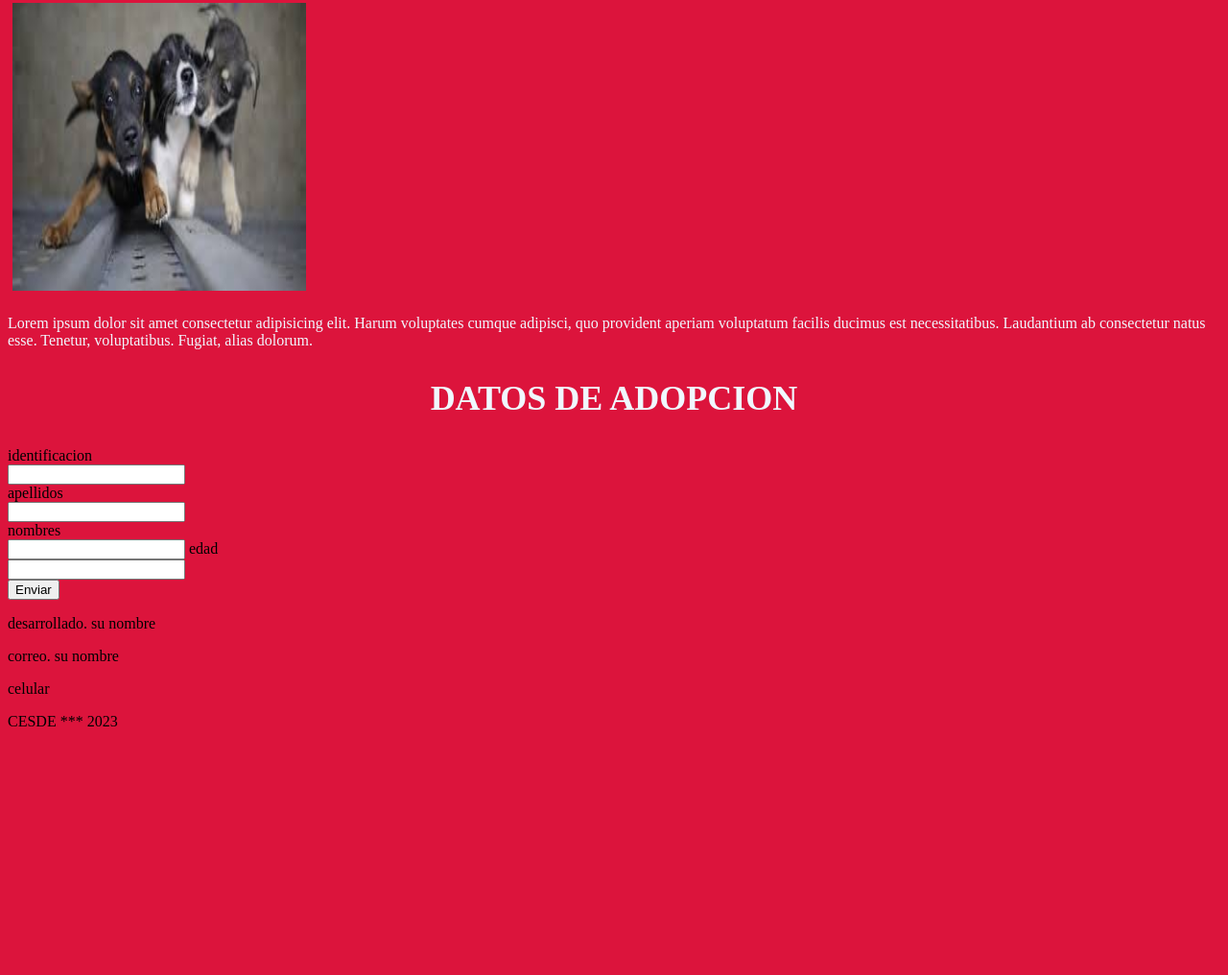
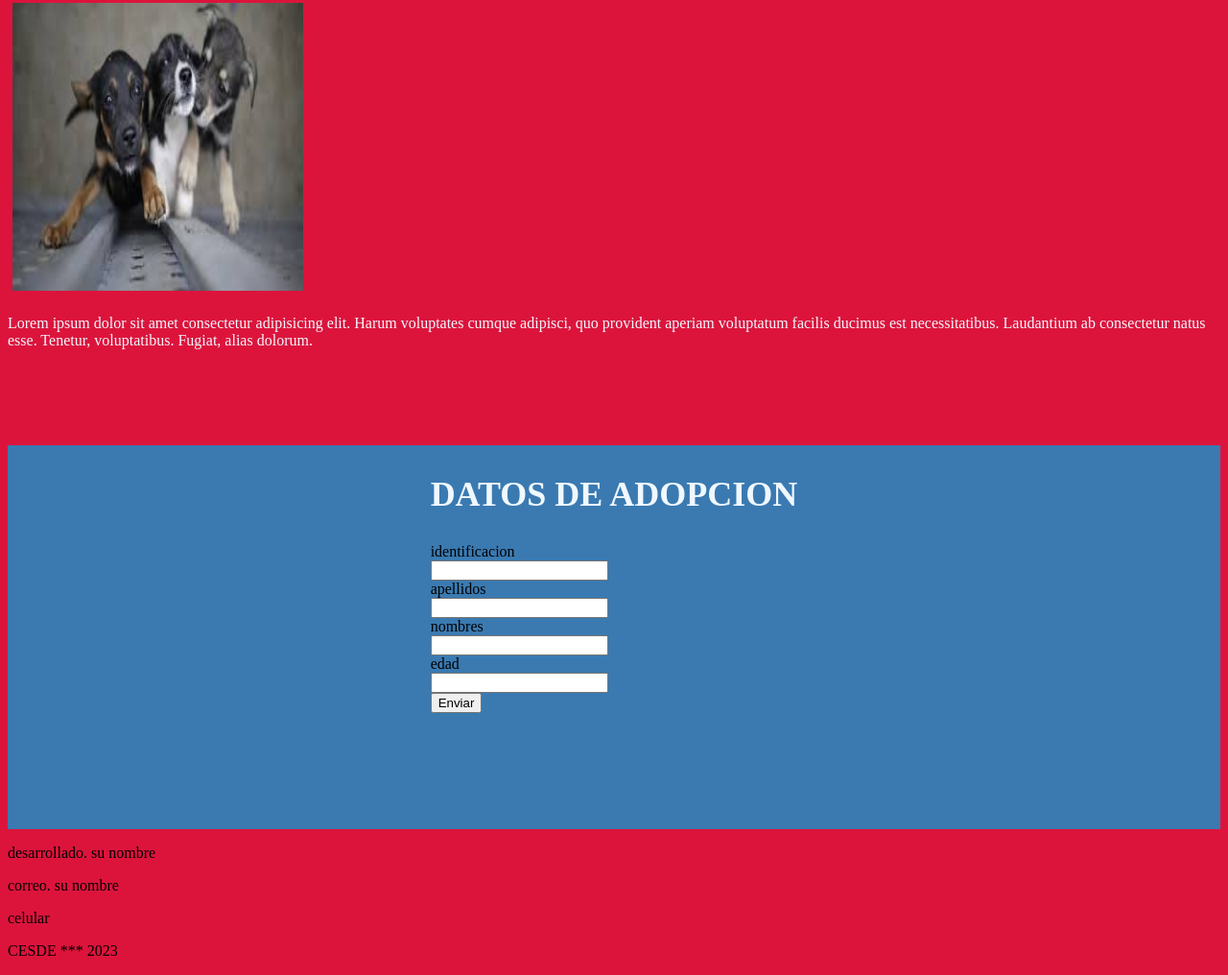
Before and after one commit to diegocastanoramirez/formulario2, a plain HTML site: page index.html in a window 1280 px wide. Shown: the part 1018-2034 px from the top of the page at 96% size. Before the commit the page ends 1795 px from the top, so only its background shows below. Drawn offline with Linux system fonts and the light colour scheme.

Commit message:
formulario terminado

```diff
--- a/css/style.css
+++ b/css/style.css
@@ -12,3 +12,17 @@ h1{
 .perros{width: 24.2%; height: 300px; margin: 5px;}
 
 main>section>p{color: aliceblue;}
+
+
+.form{width: 50px;height: 400px;}
+.perros{width: 24%;height: 300px; margin: 5px;}
+
+.form {
+    display: flex;
+    justify-content: center;
+    width: 100%;
+    margin-top: 100px;
+    background-color: rgb(58, 122, 177);
+    color: black;
+
+}
--- a/index.html
+++ b/index.html
@@ -24,17 +24,19 @@
         </section>
 
         <section class="form">
+            <form action="">
                 <h1>DATOS DE ADOPCION</h1>
                 <label for="">identificacion</label> <br>
                 <input type="text" name="" id=""> <br>
                 <label for="">apellidos</label> <br>
                 <input type="text" name="" id=""><br>
                 <label for="">nombres</label> <br>
-            <input type="text" name="" id="">
+                <input type="text" name="" id=""><br>
                 <label for="">edad</label> <br>
                 <input type="number" name="" id=""> <br>
 
                 <input type="submit" value="Enviar">
+            </form>
         </section>
 
     </main>
```
Lines whose indentation alone changed are shown as unchanged.
